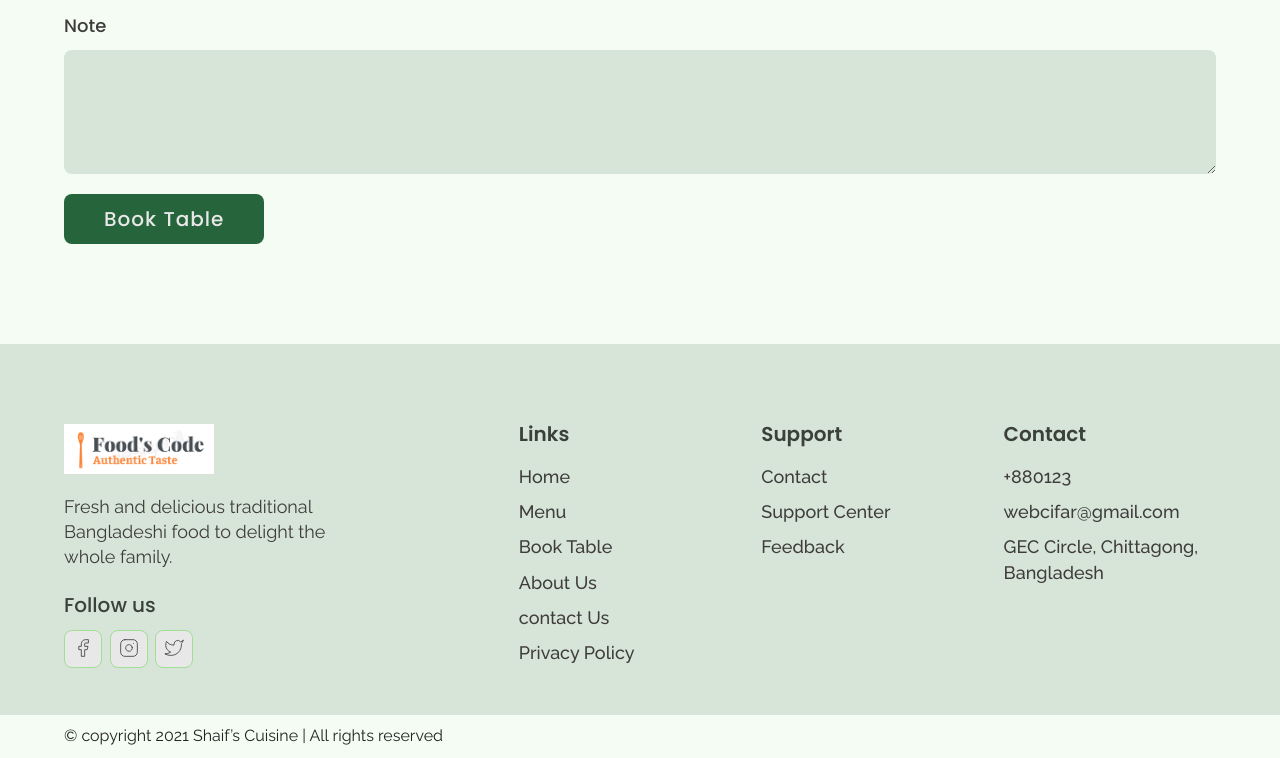
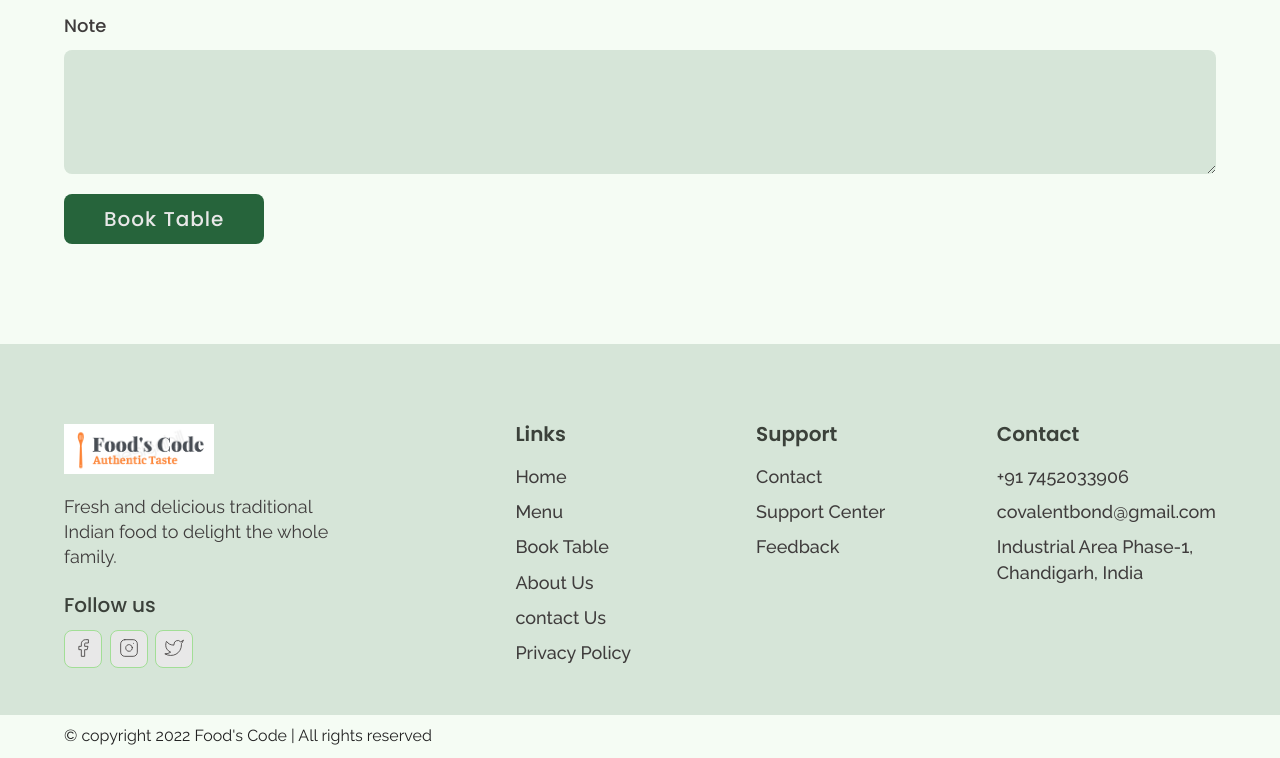
Before and after one commit to Arkesh009/Restaurant-Wbsite, a plain HTML site: page booking.html in a window 1280 px wide. Shown: the part 730-1488 px from the top of the page. Drawn offline with nearby package versions, Linux system fonts and the light colour scheme.

Commit message:
Update booking.html

```diff
--- a/booking.html
+++ b/booking.html
@@ -123,7 +123,7 @@
             <img src="./images/logo - Copy.png" alt="Food's Code">
           </div>
           <p class="footer__desc">
-            Fresh and delicious traditional Bangladeshi food to delight the whole family.
+            Fresh and delicious traditional Indian food to delight the whole family.
           </p>
           <div class="footer__socials">
             <h4 class="footer__socials__title">Follow us</h4>
@@ -208,13 +208,13 @@
           </h3>
           <ol class="footer__text">
             <li>
-              <a href="#">+880123</a>
+              <a href="#">+91 7452033906</a>
             </li>
             <li>
-              <a href="#">webcifar@gmail.com</a>
+              <a href="#">covalentbond@gmail.com</a>
             </li>
             <li>
-              <a href="#">GEC Circle, Chittagong, Bangladesh</a>
+              <a href="#">Industrial Area Phase-1, Chandigarh, India</a>
             </li>
           </ol>
         </div>
@@ -224,7 +224,7 @@
   <div id="copyright">
     <div class="container">
       <p class="copyright__text">
-        © copyright 2021 Shaif’s Cuisine | All rights reserved
+        © copyright 2022 Food's Code | All rights reserved
       </p>
     </div>
   </div>
```
